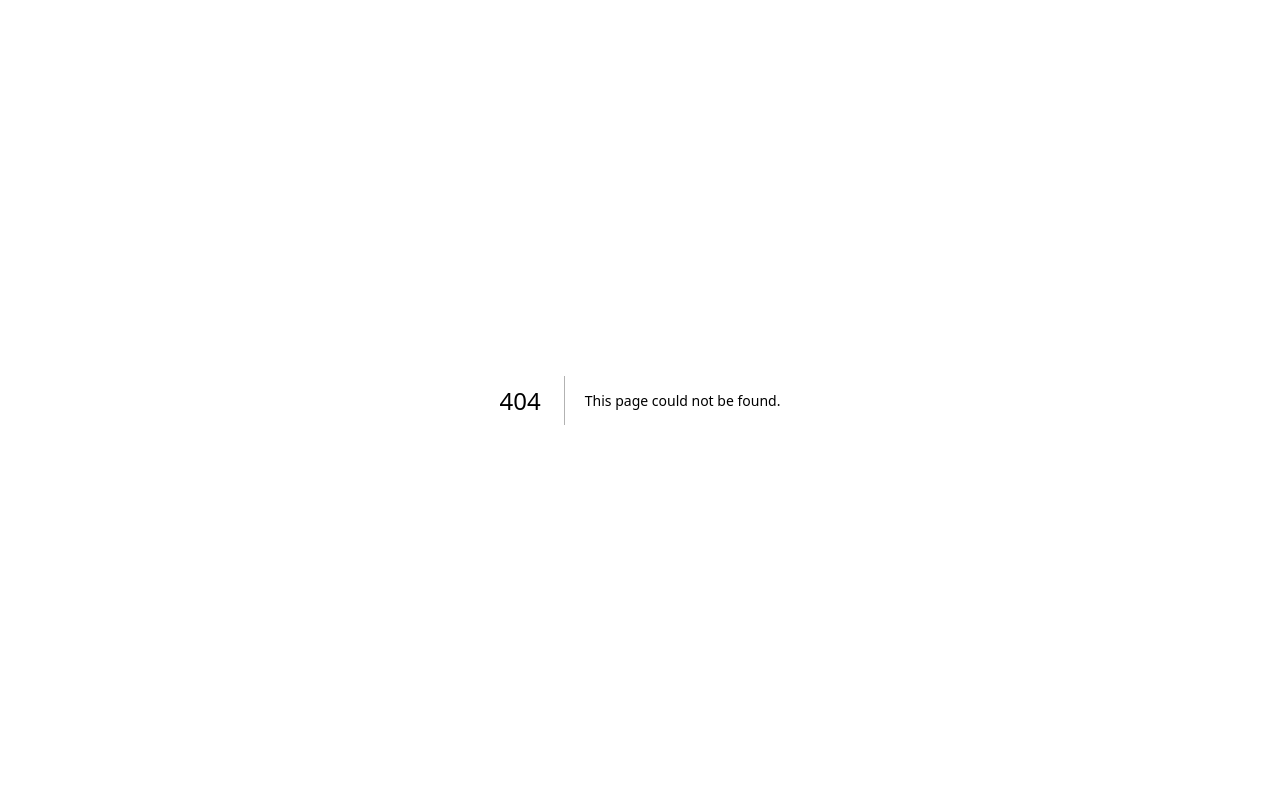
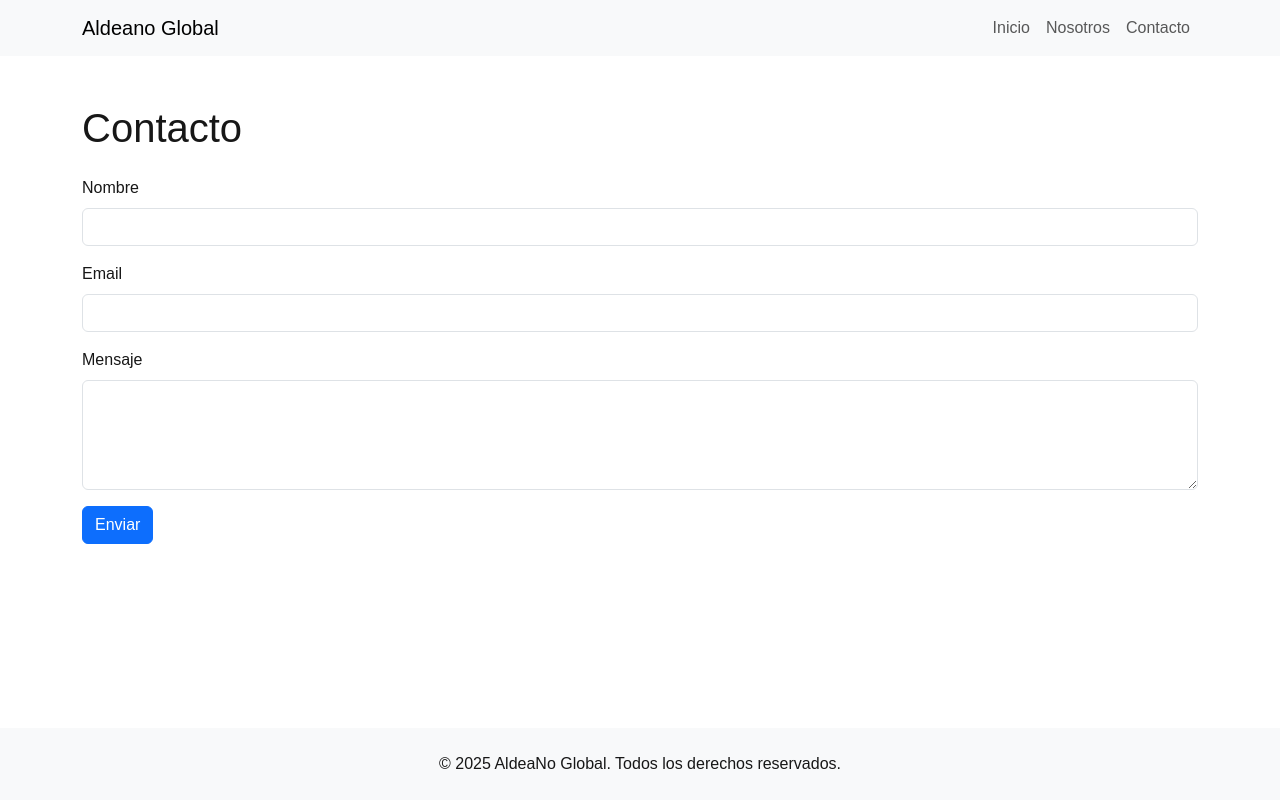
Before and after one commit to marianof87/aldeano_global, a Next.js app: page /contact in a window 1280 px wide. Before the commit this address had no page. Built offline with nearby package versions, Linux system fonts and the light colour scheme.

Commit message:
Normalize line endings

```diff
--- /dev/null
+++ b/src/components/Footer.tsx
@@ -0,0 +1,9 @@
+export default function Footer() {
+  return (
+    <footer className="bg-light text-center py-4 mt-auto">
+      <div className="container">
+        <p className="mb-0">&copy; 2025 AldeaNo Global. Todos los derechos reservados.</p>
+      </div>
+    </footer>
+  );
+}
--- /dev/null
+++ b/src/components/Header.tsx
@@ -0,0 +1,35 @@
+import Link from 'next/link';
+
+export default function Header() {
+  return (
+    <nav className="navbar navbar-expand-lg navbar-light bg-light">
+      <div className="container">
+        <Link href="/" className="navbar-brand">Aldeano Global</Link>
+        <button
+          className="navbar-toggler"
+          type="button"
+          data-bs-toggle="collapse"
+          data-bs-target="#navbarNav"
+          aria-controls="navbarNav"
+          aria-expanded="false"
+          aria-label="Toggle navigation"
+        >
+          <span className="navbar-toggler-icon"></span>
+        </button>
+        <div className="collapse navbar-collapse" id="navbarNav">
+          <ul className="navbar-nav ms-auto">
+            <li className="nav-item">
+              <Link href="/" className="nav-link">Inicio</Link>
+            </li>
+            <li className="nav-item">
+              <Link href="/about" className="nav-link">Nosotros</Link>
+            </li>
+            <li className="nav-item">
+              <Link href="/contact" className="nav-link">Contacto</Link>
+            </li>
+          </ul>
+        </div>
+      </div>
+    </nav>
+  );
+}
--- /dev/null
+++ b/src/components/Layout.tsx
@@ -0,0 +1,17 @@
+import { ReactNode } from 'react';
+import Header from './Header';
+import Footer from './Footer';
+
+interface LayoutProps {
+  children: ReactNode;
+}
+
+export default function Layout({ children }: LayoutProps) {
+  return (
+    <div className="d-flex flex-column min-vh-100">
+      <Header />
+      <main className="flex-grow-1">{children}</main>
+      <Footer />
+    </div>
+  );
+}
--- a/src/pages/_app.tsx
+++ b/src/pages/_app.tsx
@@ -1,5 +1,6 @@
-import "@/styles/globals.css";
-import type { AppProps } from "next/app";
+import 'bootstrap/dist/css/bootstrap.min.css';
+import '@/styles/globals.css';
+import type { AppProps } from 'next/app';
 
 export default function App({ Component, pageProps }: AppProps) {
   return <Component {...pageProps} />;
--- /dev/null
+++ b/src/pages/api/contact.ts
@@ -0,0 +1,23 @@
+import type { NextApiRequest, NextApiResponse } from 'next';
+
+type ResponseData = {
+  success: boolean;
+  message?: string;
+};
+
+export default function handler(req: NextApiRequest, res: NextApiResponse<ResponseData>) {
+  if (req.method === 'POST') {
+    const { name, email, message } = req.body;
+
+    if (!name || !email || !message) {
+      return res.status(400).json({ success: false, message: 'Todos los campos son obligatorios' });
+    }
+
+    // Aquí podrías enviar un correo o almacenar en DB
+    console.log('Mensaje de contacto recibido:', { name, email, message });
+
+    return res.status(200).json({ success: true });
+  }
+
+  return res.status(405).json({ success: false, message: 'Método no permitido' });
+}
--- /dev/null
+++ b/src/pages/contact.tsx
@@ -0,0 +1,83 @@
+import Layout from '../components/Layout';
+import { useState } from 'react';
+
+export default function Contact() {
+  const [form, setForm] = useState({ name: '', email: '', message: '' });
+  const [loading, setLoading] = useState(false);
+
+  const handleChange = (e: React.ChangeEvent<HTMLInputElement | HTMLTextAreaElement>) => {
+    setForm({ ...form, [e.target.name]: e.target.value });
+  };
+
+  const handleSubmit = async (e: React.FormEvent) => {
+    e.preventDefault();
+    setLoading(true);
+
+    try {
+      const res = await fetch('/api/contact', {
+        method: 'POST',
+        headers: { 'Content-Type': 'application/json' },
+        body: JSON.stringify(form),
+      });
+
+      const data = await res.json();
+
+      if (data.success) {
+        alert('Mensaje enviado correctamente!');
+        setForm({ name: '', email: '', message: '' });
+      } else {
+        alert(`Error: ${data.message || 'No se pudo enviar el mensaje'}`);
+      }
+    } catch (error) {
+      alert('Error al enviar el mensaje');
+    }
+
+    setLoading(false);
+  };
+
+  return (
+    <Layout>
+      <div className="container py-5">
+        <h1>Contacto</h1>
+        <form onSubmit={handleSubmit} className="mt-4">
+          <div className="mb-3">
+            <label className="form-label">Nombre</label>
+            <input
+              type="text"
+              name="name"
+              className="form-control"
+              value={form.name}
+              onChange={handleChange}
+              required
+            />
+          </div>
+          <div className="mb-3">
+            <label className="form-label">Email</label>
+            <input
+              type="email"
+              name="email"
+              className="form-control"
+              value={form.email}
+              onChange={handleChange}
+              required
+            />
+          </div>
+          <div className="mb-3">
+            <label className="form-label">Mensaje</label>
+            <textarea
+              name="message"
+              className="form-control"
+              rows={4}
+              value={form.message}
+              onChange={handleChange}
+              required
+            />
+          </div>
+          <button type="submit" className="btn btn-primary" disabled={loading}>
+            {loading ? 'Enviando...' : 'Enviar'}
+          </button>
+        </form>
+      </div>
+    </Layout>
+  );
+}
```
Also changed, not shown: src/pages/about.tsx (added, +39 -0 lines), src/pages/index.tsx (+35 -80 lines), 1 other file (tests, documents, lock files or other folders).
